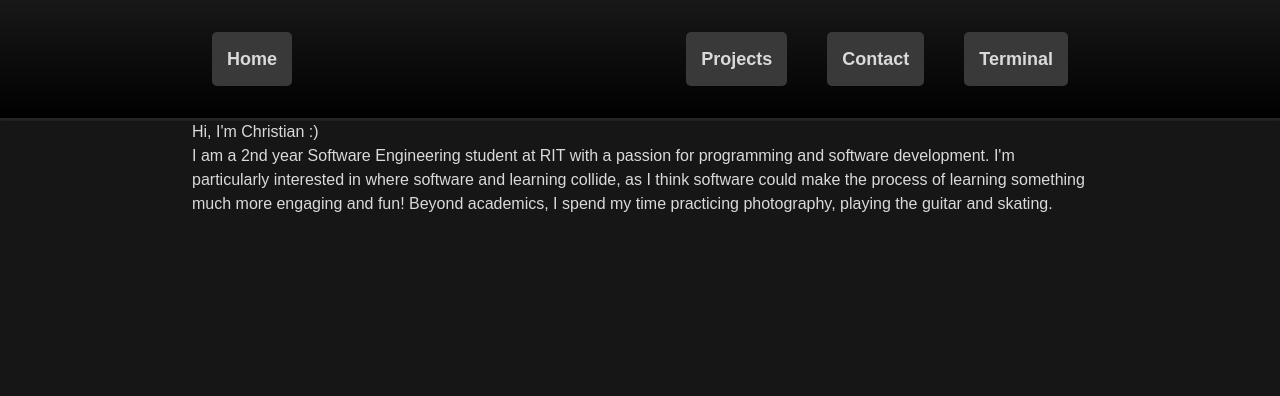
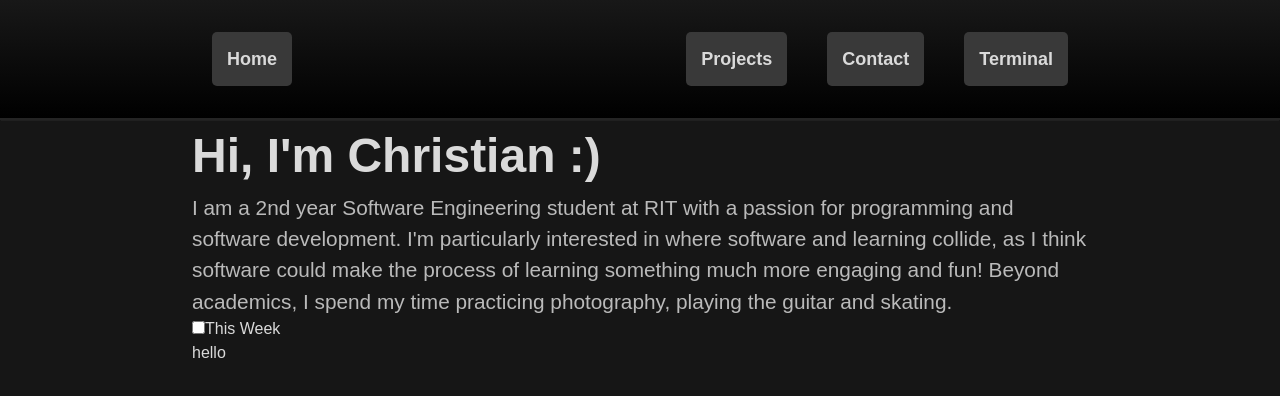
Before and after one commit to chris-morgado/the-website, a Next.js app in the folder next/: page / in a window 1280 px wide. Shown: the top 396 px of the page. Built offline with nearby package versions, Linux system fonts and the light colour scheme.

Commit message:
Tailwind & DaisyUI added

```diff
--- a/next/app/layout.tsx
+++ b/next/app/layout.tsx
@@ -1,4 +1,9 @@
+import { Metadata } from 'next';
 import React from 'react';
+
+export const metadata: Metadata = {
+    title: 'Christian Morgado - Software Engineer',
+};
 
 interface RootLayoutProps {
     children: React.ReactNode;
--- a/next/app/page.tsx
+++ b/next/app/page.tsx
@@ -1,20 +1,43 @@
 import React from 'react';
 import MainNavBar from '../components/nav/navbars';
 import '../styles/globals.css';
+import Head from 'next/head';
 
 const Home: React.FC = () => {
     return (
+        <>
             <div className="homepage">
+
                 <MainNavBar />
                 <div className="inner-homepage">
-                <h1 className="fade-title">
+                    <p className="title">
                         Hi, I'm Christian :)
-                </h1>
-                <h3 className="fade-subtitle">
+                    </p>
+                    <p className="subtitle">
                         I am a 2nd year Software Engineering student at RIT with a passion for programming and software development. I'm particularly interested in where software and learning collide, as I think software could make the process of learning something much more engaging and fun! Beyond academics, I spend my time practicing photography, playing the guitar and skating.
-                </h3>
+                    </p>
+
+                    {/* Experience */}
+
+                    {/* Projects */}
+                    <div className="upcoming-collapse">
+                        <div className="collapse collapse-arrow bg-base-200 collapse-child">
+                           <input type="checkbox" id="week-collapse" className="peer" />
+                           <label htmlFor="week-collapse" className="collapse-title text-xl font-medium">
+                              This Week
+                           </label>
+                           <div className="collapse-content">
+                              <p>hello</p>
                            </div>
                         </div>
+                    </div>
+
+                    {/* Contact */}
+
+                    {/* Terminal */}
+                </div>
+            </div>
+        </>
     );
 }
 
--- a/next/app/terminal/page.tsx
+++ b/next/app/terminal/page.tsx
@@ -8,7 +8,6 @@ const Page: React.FC = () => {
             <div className="terminal-content">
                 <h1>welcome to the terminal :)</h1>
                 <h2>it is under construction...</h2>
-                {/* TODO: Add back button */}
                 <div className="temporary">
                     <Link href="/">
                         Back to Home
--- a/next/package.json
+++ b/next/package.json
@@ -15,6 +15,10 @@
   },
   "devDependencies": {
     "@types/node": "20.12.12",
+    "autoprefixer": "^10.4.19",
+    "daisyui": "^4.11.1",
+    "postcss": "^8.4.38",
+    "postcss-cli": "^11.0.0",
     "tailwindcss": "^3.4.3",
     "typescript": "5.4.5"
   }
--- /dev/null
+++ b/next/postcss.config.js
@@ -0,0 +1,6 @@
+module.exports = {
+    plugins: {
+      tailwindcss: {},
+      autoprefixer: {},
+    },
+  }
--- a/next/styles/globals.css
+++ b/next/styles/globals.css
@@ -6,7 +6,8 @@
 @import url('https://fonts.googleapis.com/css2?family=Rubik:wght@400;700&display=swap');
 
 /* Global styles */
-html, body {
+html,
+body {
     background: rgb(22, 22, 22);
     font-family: 'Rubik', sans-serif;
     color: rgb(218, 218, 218);
@@ -24,6 +25,19 @@ html, body {
     margin-bottom: 0 auto;
     margin-left: 15%;
     margin-right: 15%;
+}
+
+.title {
+    color: rgb(218, 218, 218);
+    font-weight: 800;
+    font-size: 3em;
+    /* em based on current browser size (3 * 16px if 16px is your browser size) */
+}
+
+.subtitle {
+    font-size: 1.3em;
+    font-weight: 500;
+    color: rgb(186, 186, 186);
 }
 
 .outer-nav-container {
@@ -48,7 +62,7 @@ html, body {
     height: 100%;
 }
 
-.nav-item{
+.nav-item {
     display: flex;
     align-items: center;
     height: 45%;
@@ -68,24 +82,25 @@ html, body {
     transition: transform 0.2s, background-color 0.1s, color 0.1s;
 }
 
-.nav-item:hover{
+.nav-item:hover {
     background-color: rgb(43, 43, 43);
     color: rgb(234, 232, 232);
     transform: scale(1.1);
-    cursor:pointer;
+    cursor: pointer;
 }
 
-.nav-item:active{
+.nav-item:active {
     background-color: rgb(6, 6, 6);
     transform: scale(1.05);
 }
 
-.nav-item > a {
+.nav-item>a {
     font-family: 'Rubik', sans-serif;
     color: rgb(218, 218, 218);
     text-decoration: none;
 }
-.nav-item:active > a {
+
+.nav-item:active>a {
     color: rgb(177, 177, 177);
 }
 
@@ -101,6 +116,7 @@ html, body {
         opacity: 0;
         top: 200px;
     }
+
     100% {
         opacity: 1;
         top: 0px;
@@ -116,3 +132,28 @@ html, body {
     position: relative;
     animation: fadeIn 5s;
 }
+
+/* .anim-typewriter {
+    animation: typewriter 4s steps(44) 1s 1 normal both,
+               blinkTextCursor 500ms steps(44) infinite normal;
+}
+
+@keyframes typewriter {
+    from {
+        width: 0;
+    }
+
+    to {
+        width: 24em;
+    }
+}
+
+@keyframes blinkTextCursor {
+    from {
+        border-right-color: rgba(255, 255, 255, .75);
+    }
+
+    to {
+        border-right-color: transparent;
+    }
+} */
--- /dev/null
+++ b/next/tailwind.config.js
@@ -0,0 +1,13 @@
+/** @type {import('tailwindcss').Config} */
+module.exports = {
+  content: [
+    "./pages/**/*.{js,jsx,ts,tsx}",
+    "./components/**/*.{js,jsx,ts,tsx}"
+  ],
+  theme: {
+    extend: {},
+  },
+  plugins: [
+    require('daisyui'),
+  ],
+}
```
Also changed, not shown: next/app/projects/ProjectSchema.tsx (+13 -0 lines), next/tsconfig.json (line endings or trailing spaces), 1 other file (tests, documents, lock files or other folders). Lines whose indentation alone changed are shown as unchanged.
